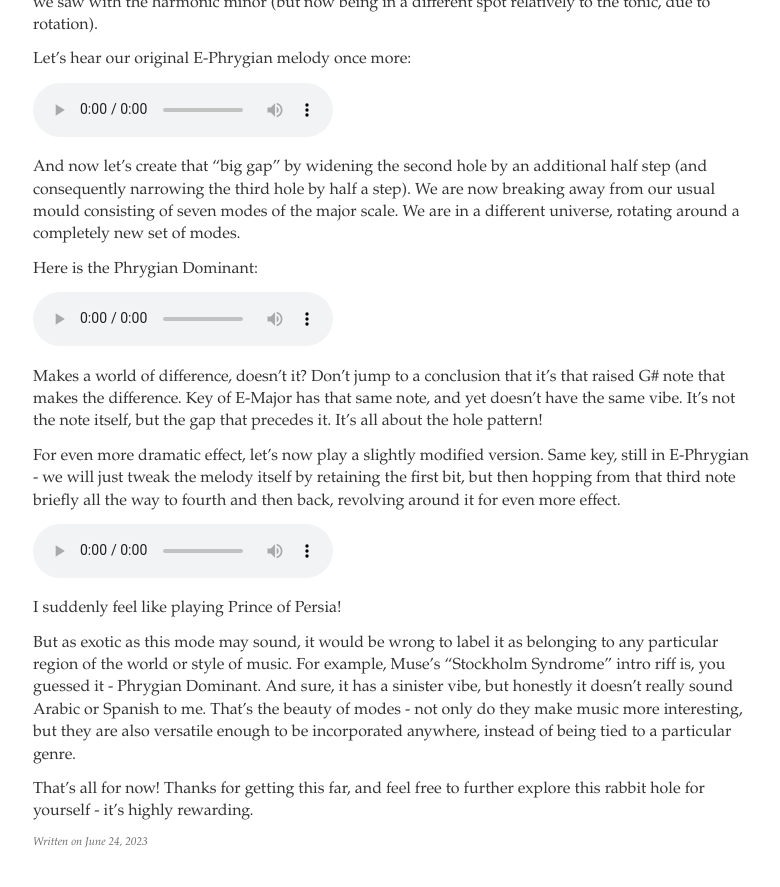
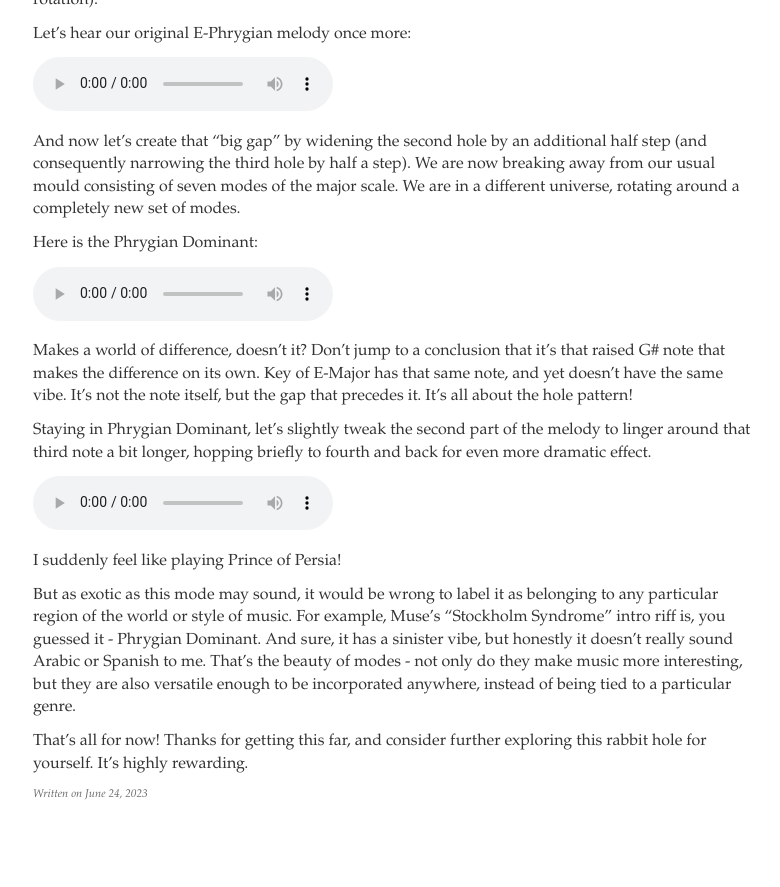
Before and after one commit to slouc/slouc.github.io, a Jekyll site: the page built from _posts/2023-06-24-Musical-modes.md, in a window 1280 px wide and 900 px high, scrolled down 5351 px. Shown: the top 887 px of the window, without its empty margins (247-1027 px from the left). Built offline with Jekyll 4.4.1, drawn with Linux system fonts in a browser that asks for light colours; after the commit the page ends 6204 px from its top, so only the background shows below that; some of the changed text lies outside the part shown.

Commit message:
minor fixes for the modes text

````diff
--- a/_posts/2023-06-24-Music-modes.md
+++ b/_posts/2023-06-24-Musical-modes.md
@@ -140,7 +140,7 @@ E F F# G G# A A# B C C# D D# E
 ```
 E-Major retained the holes and got its notes changed.
 E-Phrygian retained the notes and got its holes changed.
-Something has to give; the only key with the same notes as C-Major, AND the same holes as C-Major - is C-Major.
+Something has to give; the only key with the same notes as C-Major, AND the same holes as C-Major... is C-Major.
 
 Taking a closer look at the Phrygian case, it seems as if the major scale got "rotated" by two places.
 Everything stayed the same, we just changed our starting point. Similarly to how all weekly calendars
@@ -267,14 +267,12 @@ Here is the Phrygian Dominant:
 </figure>
 
 Makes a world of difference, doesn't it?
-Don't jump to a conclusion that it's that raised G# note that makes the difference. Key of E-Major
+Don't jump to a conclusion that it's that raised G# note that makes the difference on its own. Key of E-Major
 has that same note, and yet doesn't have the same vibe. It's not the note itself, but the gap that precedes it.
 It's all about the hole pattern!
 
-For even more dramatic effect, let's now play a slightly modified version. Same key,
-still in E-Phrygian - we will just tweak the melody itself by retaining the first bit,
-but then hopping from that third note briefly all the way to fourth and then back,
-revolving around it for even more effect.
+Staying in Phrygian Dominant, let's slightly tweak the second part of the melody to linger around that
+third note a bit longer, hopping briefly to fourth and back for even more dramatic effect.
 
 <figure>
     <audio
@@ -296,4 +294,4 @@ That's the beauty of modes - not only do they make music more interesting,
 but they are also versatile enough to be incorporated anywhere, instead of being tied to a particular genre.
 
 That's all for now! Thanks for getting this far,
-and feel free to further explore this rabbit hole for yourself - it's highly rewarding.
+and consider further exploring this rabbit hole for yourself. It's highly rewarding.
````
Also changed, not shown: other parts of _posts/2023-06-24-Musical-modes.md (+3 -3 lines), images/modes_perception.png, images/modes_table.png.
